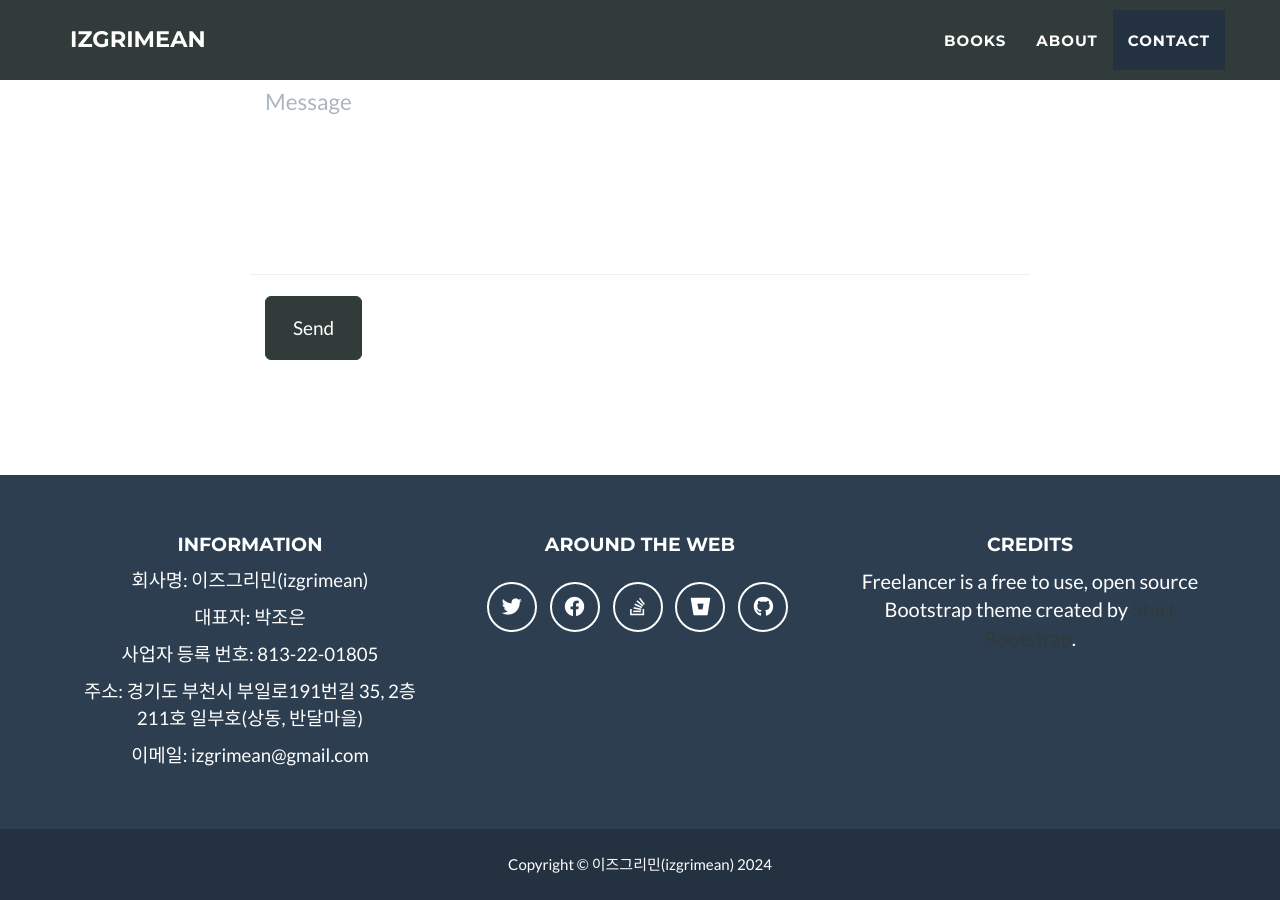
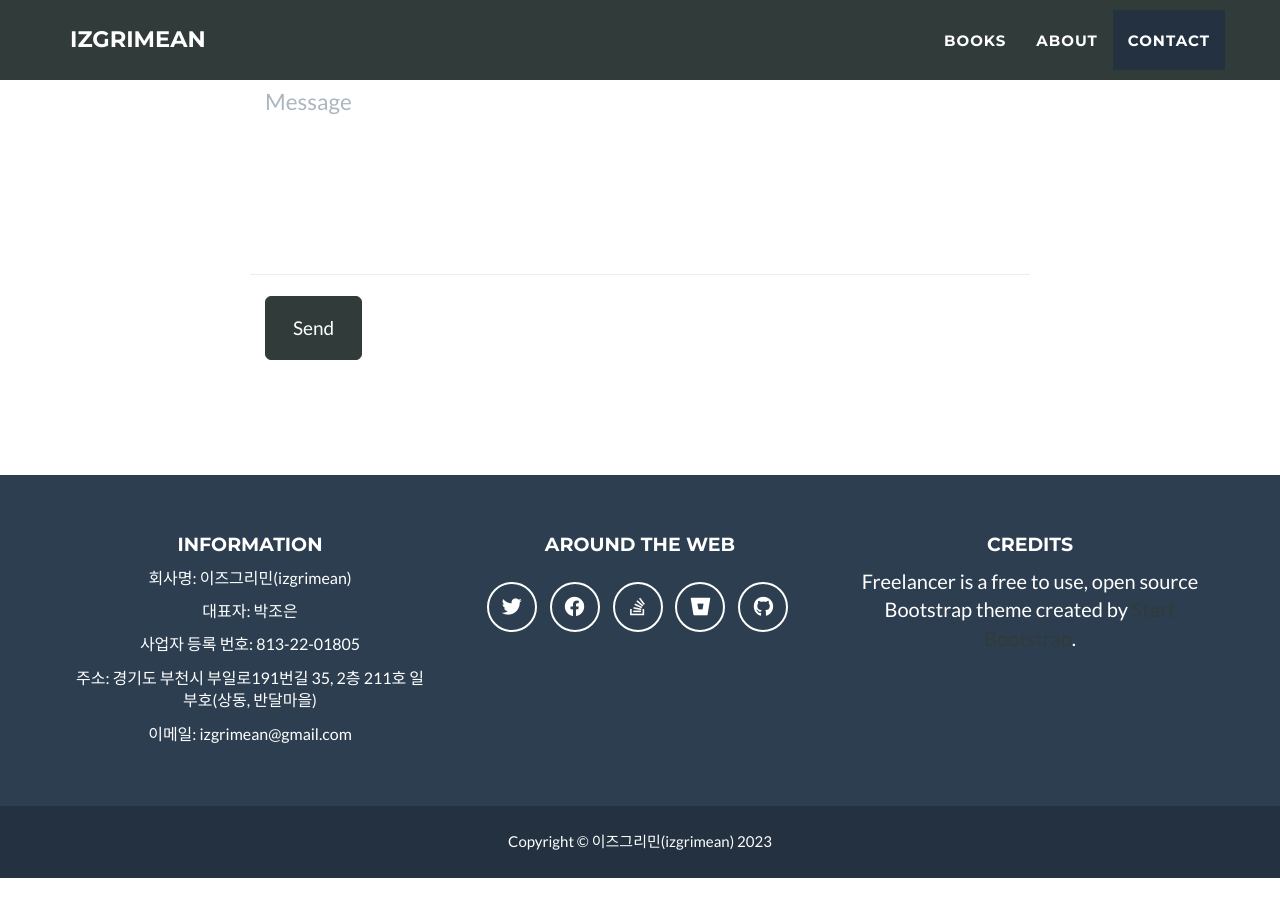
Before and after one commit to izgrimean/izgrimean.github.io, a Jekyll site: the page built from _posts/2014-07-18-project-1.markdown, in a window 1280 px wide and 900 px high, scrolled down 2267 px. Built offline with Jekyll 4.4.1, drawn with Linux system fonts in a browser that asks for light colours; after the commit the page ends 3145 px from its top, so only the background shows below that.

Commit message:
Update footer.html

```diff
--- a/_includes/footer.html
+++ b/_includes/footer.html
@@ -14,11 +14,11 @@
             {% endfor %}
             </p>
             -->
-            <p style="font-size: 14pt;">회사명: 이즈그리민(izgrimean)</p>
-            <p style="font-size: 14pt;">대표자: 박조은</p>
-            <p style="font-size: 14pt;">사업자 등록 번호: 813-22-01805</p>
-            <p style="font-size: 14pt;">주소: 경기도 부천시 부일로191번길 35, 2층 211호 일부호(상동, 반달마을)</p>
-            <p style="font-size: 14pt;">이메일: izgrimean@gmail.com</p>
+            <p style="font-size: 12pt;">회사명: 이즈그리민(izgrimean)</p>
+            <p style="font-size: 12pt;">대표자: 박조은</p>
+            <p style="font-size: 12pt;">사업자 등록 번호: 813-22-01805</p>
+            <p style="font-size: 12pt;">주소: 경기도 부천시 부일로191번길 35, 2층 211호 일부호(상동, 반달마을)</p>
+            <p style="font-size: 12pt;">이메일: izgrimean@gmail.com</p>
 
         </div>
         <div class="footer-col col-md-4">
@@ -45,7 +45,7 @@
         <div class="col-lg-12">
           <!-- Copyright &copy; {{ site.footer.copyright }} 20{{ site.time | date: '%y' }} -->
           <!-- I updated (24.05.23) -->
-          Copyright &copy; 이즈그리민(izgrimean) 20{{ site.time | date: '%y' }}
+          Copyright &copy; 이즈그리민(izgrimean) 2023
         </div>
       </div>
     </div>
```
